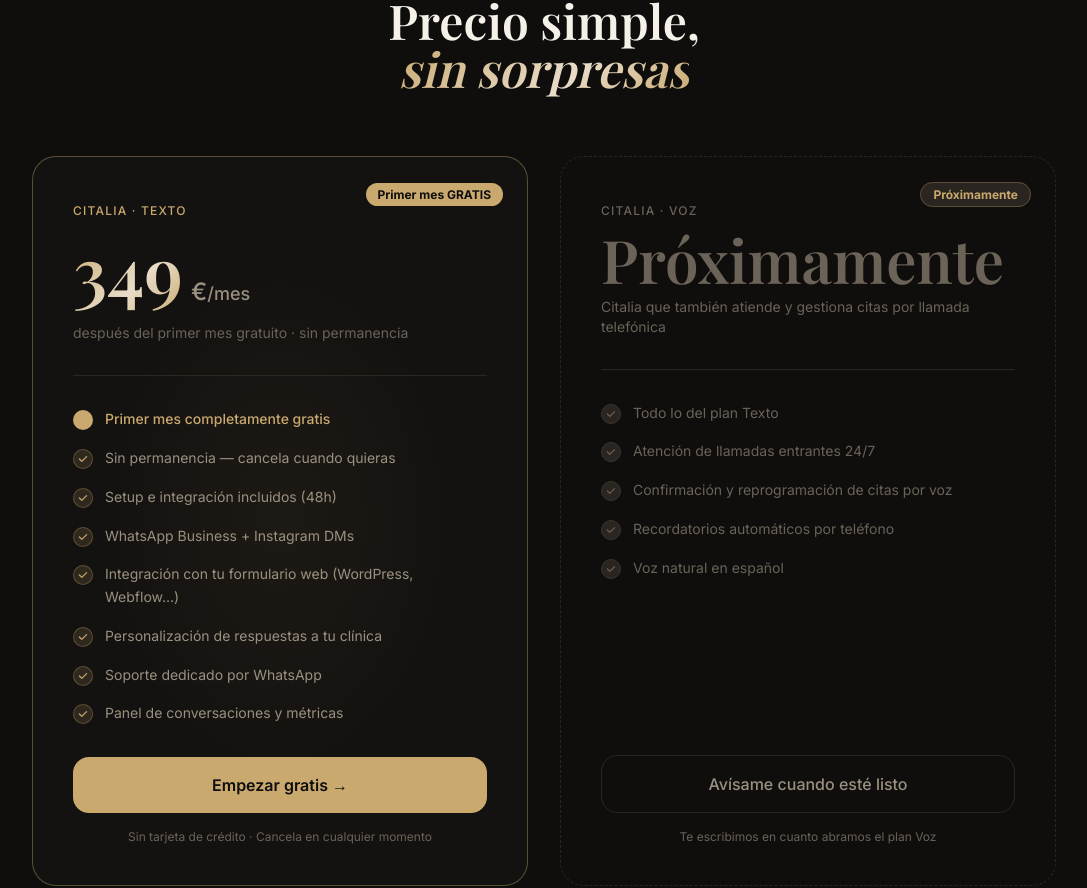
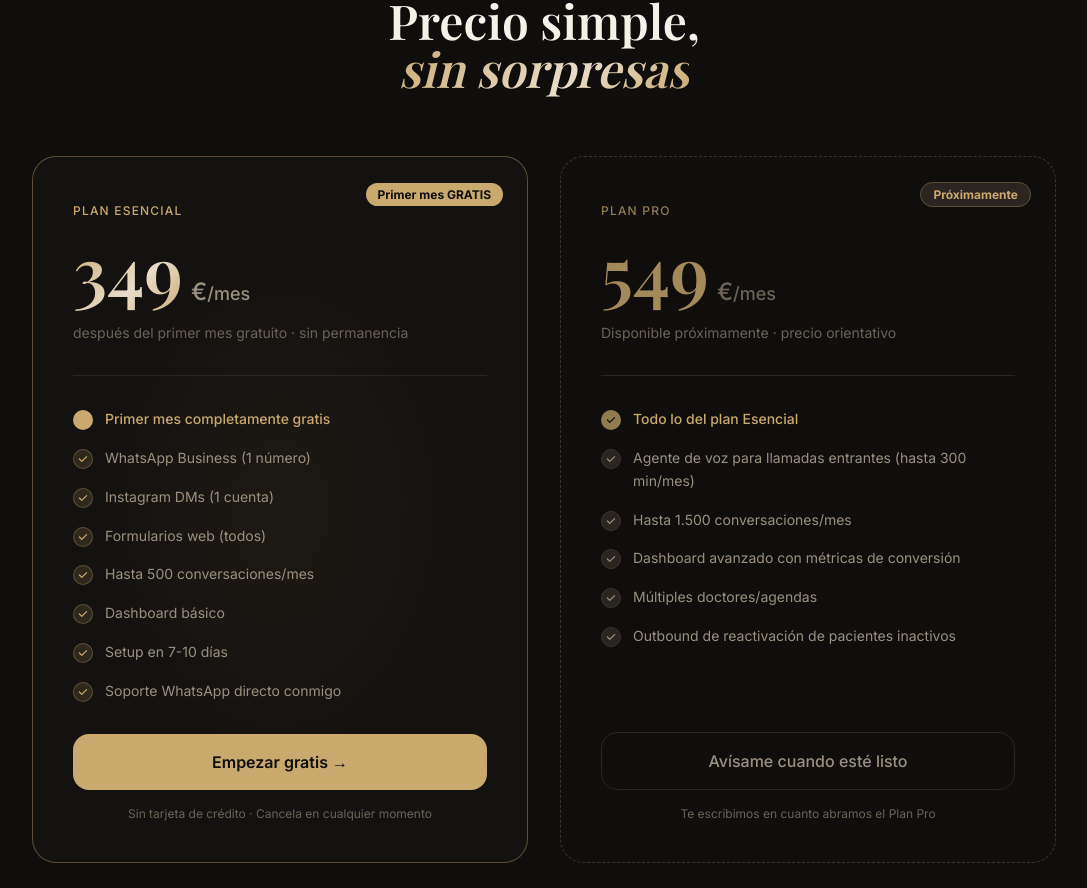
Before and after one commit to marcosmm1701/AsistIA, a Next.js app: page / in a window 1280 px wide. Shown: the part 4017-4905 px from the top of the page, without its empty margins (96-1183 px from the left). Built offline with nearby package versions, Linux system fonts and the light colour scheme.

Commit message:
Cambios de Pricing

```diff
--- a/components/Pricing.tsx
+++ b/components/Pricing.tsx
@@ -7,25 +7,26 @@
   onOpenModal: () => void
 }
 
-// Plan disponible hoy — atención por texto (WhatsApp + Instagram + formulario web)
-const textFeatures = [
+// Plan disponible hoy
+const esencialFeatures = [
   { text: 'Primer mes completamente gratis', highlight: true },
-  { text: 'Sin permanencia — cancela cuando quieras', highlight: false },
-  { text: 'Setup e integración incluidos (48h)', highlight: false },
-  { text: 'WhatsApp Business + Instagram DMs', highlight: false },
-  { text: 'Integración con tu formulario web (WordPress, Webflow…)', highlight: false },
-  { text: 'Personalización de respuestas a tu clínica', highlight: false },
-  { text: 'Soporte dedicado por WhatsApp', highlight: false },
-  { text: 'Panel de conversaciones y métricas', highlight: false },
+  { text: 'WhatsApp Business (1 número)', highlight: false },
+  { text: 'Instagram DMs (1 cuenta)', highlight: false },
+  { text: 'Formularios web (todos)', highlight: false },
+  { text: 'Hasta 500 conversaciones/mes', highlight: false },
+  { text: 'Dashboard básico', highlight: false },
+  { text: 'Setup en 7-10 días', highlight: false },
+  { text: 'Soporte WhatsApp directo conmigo', highlight: false },
 ]
 
-// Plan futuro — atención por voz (llamadas telefónicas)
-const voiceFeatures = [
-  { text: 'Todo lo del plan Texto', highlight: false },
-  { text: 'Atención de llamadas entrantes 24/7', highlight: false },
-  { text: 'Confirmación y reprogramación de citas por voz', highlight: false },
-  { text: 'Recordatorios automáticos por teléfono', highlight: false },
-  { text: 'Voz natural en español', highlight: false },
+// Plan futuro — precio definido pero aún no operativo (próximamente)
+const proFeatures = [
+  { text: 'Todo lo del plan Esencial', highlight: true },
+  { text: 'Agente de voz para llamadas entrantes (hasta 300 min/mes)', highlight: false },
+  { text: 'Hasta 1.500 conversaciones/mes', highlight: false },
+  { text: 'Dashboard avanzado con métricas de conversión', highlight: false },
+  { text: 'Múltiples doctores/agendas', highlight: false },
+  { text: 'Outbound de reactivación de pacientes inactivos', highlight: false },
 ]
 
 export default function Pricing({ onOpenModal }: PricingProps) {
@@ -75,7 +76,7 @@
               {/* Plan name */}
               <div className="mb-2 relative z-10">
                 <span className="text-xs text-[#c9a96e] font-medium tracking-widest uppercase">
-                  Citalia · Texto
+                  Plan Esencial
                 </span>
               </div>
 
@@ -98,7 +99,7 @@
 
               {/* Features */}
               <ul className="space-y-4 mb-8 flex-grow">
-                {textFeatures.map((feature, i) => (
+                {esencialFeatures.map((feature, i) => (
                   <li key={i} className="flex items-start gap-3">
                     <span
                       className={`w-5 h-5 rounded-full flex items-center justify-center flex-shrink-0 mt-0.5 ${
@@ -136,13 +137,13 @@
             </div>
           </motion.div>
 
-          {/* === Plan VOZ (próximamente) === */}
+          {/* === Plan PRO (próximamente) === */}
           <motion.div
             initial={{ opacity: 0, y: 30, scale: 0.97 }}
             animate={isInView ? { opacity: 1, y: 0, scale: 1 } : {}}
             transition={{ duration: 0.7, delay: 0.3 }}
           >
-            <div className="relative border border-dashed border-[#2a2520] rounded-3xl p-8 md:p-10 bg-[#0f0e0d] overflow-hidden h-full flex flex-col">
+            <div className="relative border border-dashed border-[#3a352e] rounded-3xl p-8 md:p-10 bg-[#0f0e0d] overflow-hidden h-full flex flex-col">
               {/* Badge */}
               <div className="absolute top-6 right-6">
                 <span className="bg-[#2a2520] text-[#c9a96e] text-xs font-bold px-3 py-1 rounded-full border border-[#c9a96e]/30">
@@ -151,21 +152,22 @@
               </div>
 
               {/* Plan name */}
-              <div className="mb-2">
-                <span className="text-xs text-[#6b6258] font-medium tracking-widest uppercase">
-                  Citalia · Voz
+              <div className="mb-2 relative z-10">
+                <span className="text-xs text-[#c9a96e]/70 font-medium tracking-widest uppercase">
+                  Plan Pro
                 </span>
               </div>
 
-              {/* Price placeholder */}
-              <div className="mb-8">
+              {/* Price — mostramos el precio real (549€) pero ligeramente más
+                  apagado que el plan Esencial para señalar que no es contratable
+                  todavía. El badge "Próximamente" arriba lleva el peso. */}
+              <div className="mb-8 relative z-10">
                 <div className="flex items-baseline gap-2 mb-1">
-                  <span className="font-serif text-5xl md:text-6xl font-semibold text-[#6b6258] leading-[1.15] pb-1">
-                    Próximamente
-                  </span>
+                  <span className="font-serif text-7xl font-semibold text-[#c9a96e]/80 leading-[1.15] pb-2">549</span>
+                  <span className="text-2xl text-[#6b6258] font-medium">€<span className="text-lg">/mes</span></span>
                 </div>
                 <p className="text-[#6b6258] text-sm">
-                  Citalia que también atiende y gestiona citas por llamada telefónica
+                  Disponible próximamente · precio orientativo
                 </p>
               </div>
 
@@ -174,14 +176,24 @@
 
               {/* Features */}
               <ul className="space-y-4 mb-8 flex-grow">
-                {voiceFeatures.map((feature, i) => (
+                {proFeatures.map((feature, i) => (
                   <li key={i} className="flex items-start gap-3">
-                    <span className="w-5 h-5 rounded-full bg-[#2a2520] border border-[#3a352e] flex items-center justify-center flex-shrink-0 mt-0.5">
-                      <svg className="w-3 h-3 text-[#6b6258]" fill="currentColor" viewBox="0 0 20 20">
+                    <span
+                      className={`w-5 h-5 rounded-full flex items-center justify-center flex-shrink-0 mt-0.5 ${
+                        feature.highlight
+                          ? 'bg-[#c9a96e]/70 text-[#0f0e0d]'
+                          : 'bg-[#2a2520] border border-[#3a352e]'
+                      }`}
+                    >
+                      <svg className={`w-3 h-3 ${feature.highlight ? 'text-[#0f0e0d]' : 'text-[#9a9080]'}`} fill="currentColor" viewBox="0 0 20 20">
                         <path fillRule="evenodd" d="M16.707 5.293a1 1 0 010 1.414l-8 8a1 1 0 01-1.414 0l-4-4a1 1 0 011.414-1.414L8 12.586l7.293-7.293a1 1 0 011.414 0z" clipRule="evenodd" />
                       </svg>
                     </span>
-                    <span className="text-sm leading-relaxed text-[#6b6258]">
+                    <span
+                      className={`text-sm leading-relaxed ${
+                        feature.highlight ? 'text-[#c9a96e] font-medium' : 'text-[#9a9080]'
+                      }`}
+                    >
                       {feature.text}
                     </span>
                   </li>
@@ -197,7 +209,7 @@
               </button>
 
               <p className="text-center text-xs text-[#6b6258] mt-4">
-                Te escribimos en cuanto abramos el plan Voz
+                Te escribimos en cuanto abramos el Plan Pro
               </p>
             </div>
           </motion.div>
```
